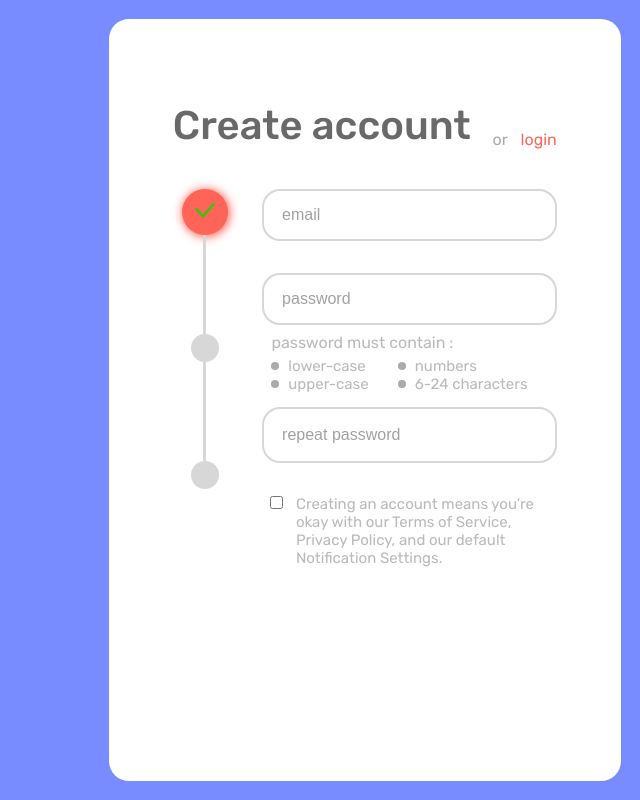
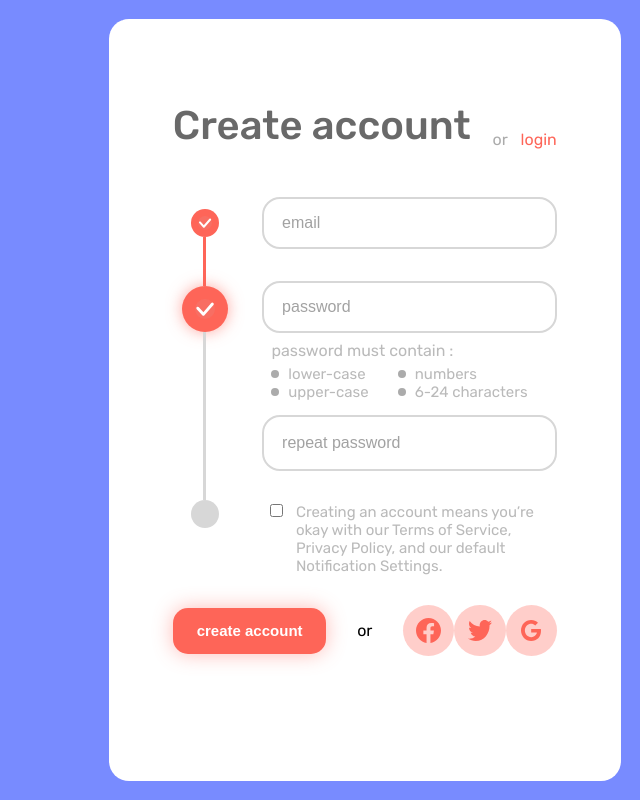
Before and after one commit to AvocadoFit/avocado-vue, a Vue app: page /registration in a window 1280 px wide. Shown: the whole page, without its empty margins (640-1280 px from the left). Built offline with nearby package versions, Linux system fonts and the light colour scheme.

Commit message:
UI completed, no logic

```diff
--- /dev/null
+++ b/src/assets/icons/CheckWhiteIcon.vue
@@ -0,0 +1,20 @@
+<template>
+   <g>
+      <svg
+         width="14"
+         height="14"
+         viewBox="0 0 14 14"
+         fill="none"
+         xmlns="http://www.w3.org/2000/svg"
+      >
+         <circle cx="7" cy="7" r="7" fill="#C4C4C4" fill-opacity="0.1" />
+         <path
+            d="M1.95068 6.41665L5.85224 10.7227L12.159 3.49998"
+            stroke="white"
+            stroke-width="2"
+            stroke-linecap="round"
+            stroke-linejoin="round"
+         />
+      </svg>
+   </g>
+</template>
--- a/src/components/ProgressBar.vue
+++ b/src/components/ProgressBar.vue
@@ -1,34 +1,40 @@
 <template>
-   <div class="container" :key="item.id" v-for="item in items">
+   <div class="container" :key="item.id" v-for="(item, index) in items">
       <BaseState :active="item.active" :current="item.current" />
-      <BaseIcon
-         width="3"
-         height="99"
-         viewBox="0 0 3 99"
-         :color="item.active == item.current ? '#d7d7d7' : '#FE6558'"
+      <div
+         class="line"
          v-if="item.id != items.length"
-      >
-         <ProgressLine />
-      </BaseIcon>
+         :class="item.active == item.current ? 'grey' : 'secondary'"
+         :style="{ height: this.sizes[index] + 'vh' }"
+      ></div>
    </div>
 </template>
 
 <script>
 import BaseState from '@/components/base/BaseState.vue'
-import ProgressLine from '@/assets/icons/ProgressLine.vue'
-import BaseIcon from '@/components/base/BaseIcon.vue'
+
 export default {
    name: 'ProgressBar',
-   components: { BaseState, ProgressLine, BaseIcon },
+   components: { BaseState },
    props: {
-      items: Array
+      items: Array,
+      sizes: Array
    }
 }
 </script>
 
 <style lang="sass" scoped>
+@import '@/assets/variables.scss'
+
 .container
    display: flex
    align-items: center
    flex-direction: column
+   & .line
+      width: 3px
+
+.grey
+   background-color: #D7D7D7
+.secondary
+   background-color: map-get($colors, 'secondary')
 </style>
--- a/src/components/base/BaseButton.vue
+++ b/src/components/base/BaseButton.vue
@@ -26,7 +26,7 @@ export default {
       },
       radius: {
          type: String,
-         default: '10'
+         default: '15'
       },
       shadow: {
          type: Boolean,
@@ -34,13 +34,14 @@ export default {
       }
    },
    data() {
+      let shadowColor = `0 0 20px ${this.color}70`
       return {
          style: {
             height: this.height + '%',
             width: this.width + '%',
-            'background-color': this.color,
+            'background-color': this.active ? this.color : '#D7D7D7',
             'border-radius': this.radius + 'px',
-            'box-shadow': this.shadow ? '2px 2px 20px 1px ' + this.color : ''
+            'box-shadow': this.active && this.shadow ? shadowColor : ''
          }
       }
    },
@@ -60,4 +61,5 @@ button
    align-items: center
    font-weight: bold
    color: white
+   font-size: 15px
 </style>
--- a/src/components/base/BaseState.vue
+++ b/src/components/base/BaseState.vue
@@ -1,14 +1,18 @@
 <template>
    <div class="circle" :class="{ active: active, current: current }">
-      <InputCorrectIcon v-if="active" />
+      <BaseIcon width="14" height="14" viewBox="0 0 14 14" class="check-icon">
+         <CheckWhiteIcon v-if="active" />
+      </BaseIcon>
    </div>
 </template>
 
 <script>
-import InputCorrectIcon from '@/assets/icons/InputCorrectIcon.vue'
+import CheckWhiteIcon from '@/assets/icons/CheckWhiteIcon.vue'
+import BaseIcon from '@/components/base/BaseIcon.vue'
+
 export default {
    name: 'BaseState',
-   components: { InputCorrectIcon },
+   components: { CheckWhiteIcon, BaseIcon },
    props: {
       current: {
          type: Boolean,
@@ -31,6 +35,7 @@ export default {
    display: flex
    justify-content: center
    align-items: center
+   transition: all 200ms linear
 .active
    background-color: #FE6558
 .current
@@ -38,5 +43,9 @@ export default {
    width: 46px
    height: 46px
    border-radius: 23px
-   box-shadow: 1px 1px 10px 1px #FE6558
+   box-shadow: 0px 0px 15px #FE655890
+   & .check-icon
+      width: 20px
+      height: 20px
+      viewBox: 0 0 20px 20px
 </style>
--- a/src/db/auth/auth.js
+++ b/src/db/auth/auth.js
@@ -1,4 +1,4 @@
-import firebase from 'firebase'
+import firebase from 'firebase/app'
 // Set the configuration for your app
 // TODO: Replace with your project's config object
 var firebaseConfig = {
--- a/src/pages/RegistrationPage.vue
+++ b/src/pages/RegistrationPage.vue
@@ -12,7 +12,7 @@
          </div>
          <div class="body flex">
             <div class="progressbar">
-               <ProgressBar :items="items" />
+               <ProgressBar :items="items" :sizes="['6.2', '21']" />
             </div>
             <div class="reg-form">
                <BaseInput
@@ -95,7 +95,35 @@
                </div>
             </div>
          </div>
-         <div class="buttons"></div>
+         <div class="buttons">
+            <BaseButton
+               width="40"
+               height="60"
+               :active="true"
+               color="#FE6558"
+               :shadow="true"
+               @click="baseRegistration"
+               >create account</BaseButton
+            >
+            <p>or</p>
+            <div class="social">
+               <BaseCircleButton :side="4">
+                  <BaseIcon width="25" height="25" viewBox="0 0 25 25">
+                     <FacebookIcon />
+                  </BaseIcon>
+               </BaseCircleButton>
+               <BaseCircleButton :side="4">
+                  <BaseIcon width="24" height="21" viewBox="0 0 24 21">
+                     <TwitterIcon />
+                  </BaseIcon>
+               </BaseCircleButton>
+               <BaseCircleButton :side="4">
+                  <BaseIcon width="20" height="21" viewBox="0 0 20 21">
+                     <GoogleIcon />
+                  </BaseIcon>
+               </BaseCircleButton>
+            </div>
+         </div>
       </div>
    </div>
 </template>
@@ -103,12 +131,27 @@
 <script>
 import BaseInput from '@/components/base/BaseInput.vue'
 import ProgressBar from '@/components/ProgressBar.vue'
+import BaseButton from '@/components/base/BaseButton.vue'
+import BaseCircleButton from '@/components/base/BaseCircleButton.vue'
+import BaseIcon from '@/components/base/BaseIcon.vue'
+import FacebookIcon from '@/assets/icons/FacebookIcon.vue'
+import TwitterIcon from '@/assets/icons/TwitterIcon.vue'
+import GoogleIcon from '@/assets/icons/GoogleIcon.vue'
 import { emailValidator, passwordValidator } from '@/utils.js'
 import { defaultPasswordState } from '@/utils.js'
 
 export default {
    name: 'RegistrationPage',
-   components: { BaseInput, ProgressBar },
+   components: {
+      BaseInput,
+      ProgressBar,
+      BaseButton,
+      BaseCircleButton,
+      BaseIcon,
+      FacebookIcon,
+      TwitterIcon,
+      GoogleIcon
+   },
    data() {
       return {
          emailState: null,
@@ -118,13 +161,13 @@ export default {
          items: [
             {
                id: 1,
-               current: true,
+               current: false,
                active: true
             },
             {
                id: 2,
-               current: false,
-               active: false
+               current: true,
+               active: true
             },
             {
                id: 3,
@@ -148,6 +191,9 @@ export default {
          var password2 = event.target.value
          this.passwordMatchState = this.password === password2
          if (password2 === '') this.passwordMatchState = null
+      },
+      baseRegistration() {
+         console.log('clicked')
       }
    }
 }
@@ -190,9 +236,10 @@ export default {
          margin: 0
 .body
    width: 100%
-   height: 60%
-   padding: 5vh 0 0 0
+   height: 52%
+   padding: 6vh 0 0 0
    & .progressbar
+      padding: 3vh 0 0 0
       width: 20%
       height: 100%
    & .reg-form
@@ -245,4 +292,14 @@ export default {
             font-size: 15px
    & .reg-form[class="reg-form active"]
       color: #454545
+.buttons
+   height: 10%
+   width: 100%
+   display: flex
+   justify-content: space-between
+   align-items: center
+   & .social
+      display: flex
+      justify-content: space-between
+      align-items: center
 </style>
```
Also changed, not shown: src/db/auth/dist/auth.dev.js.
